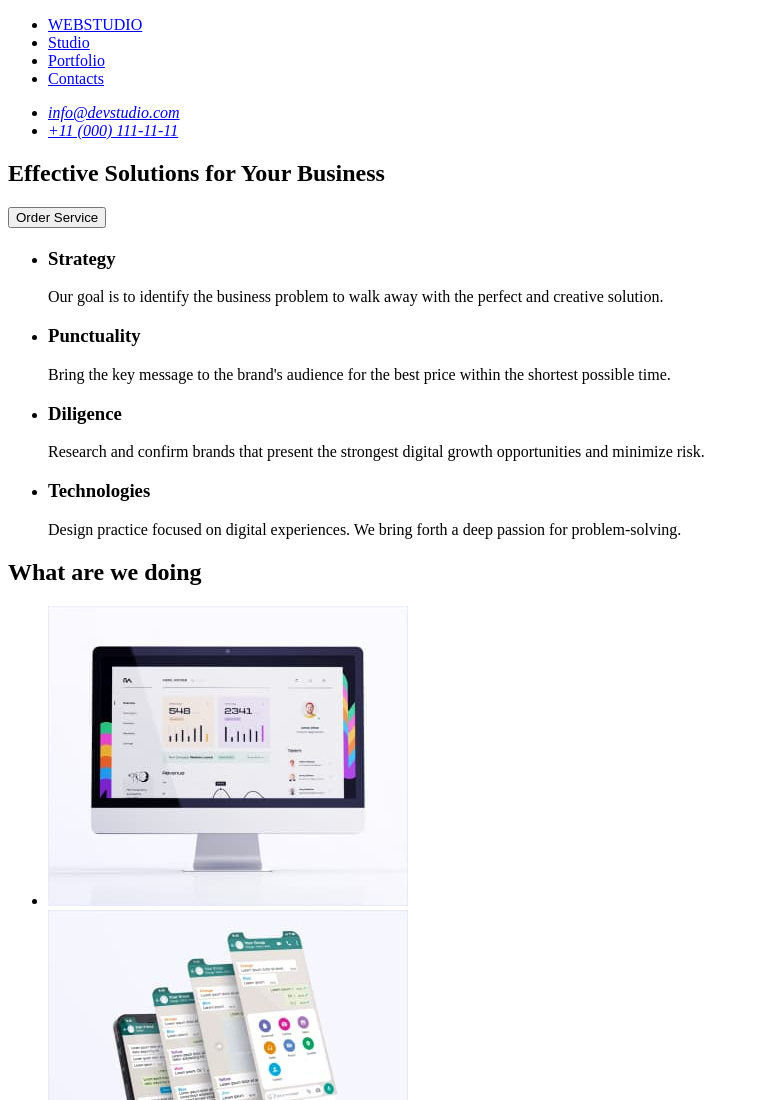
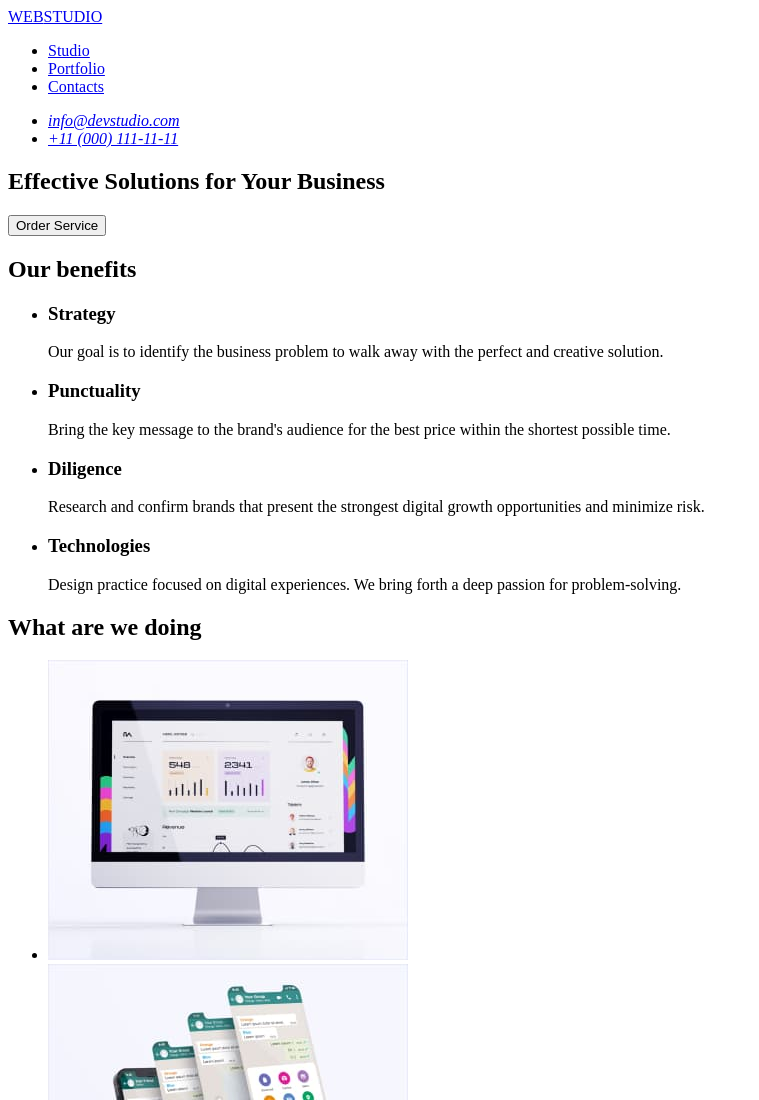
Before and after one commit to DanyloTytarenko/HW01, a plain HTML site: page index.html in a window 1280 px wide. Shown: the top 1100 px of the page, without its empty margins (0-759 px from the left). Drawn offline with Linux system fonts and the light colour scheme.

Commit message:
Update index.html

```diff
--- a/index.html
+++ b/index.html
@@ -9,10 +9,8 @@
   <body>
     <header>
       <nav>
+        <a href="./index.html"><span>WEB</span>STUDIO</a>
         <ul>
-          <li>
-            <a href="./index.html"><span>WEB</span>STUDIO</a>
-          </li>
           <li><a href="#">Studio</a></li>
           <li>
             <a href="#">Portfolio</a>
@@ -35,7 +33,7 @@
       </section>
 
       <section>
-        <h2></h2>
+        <h2>Our benefits</h2>
         <ul>
           <li>
             <h3>Strategy</h3>
```
